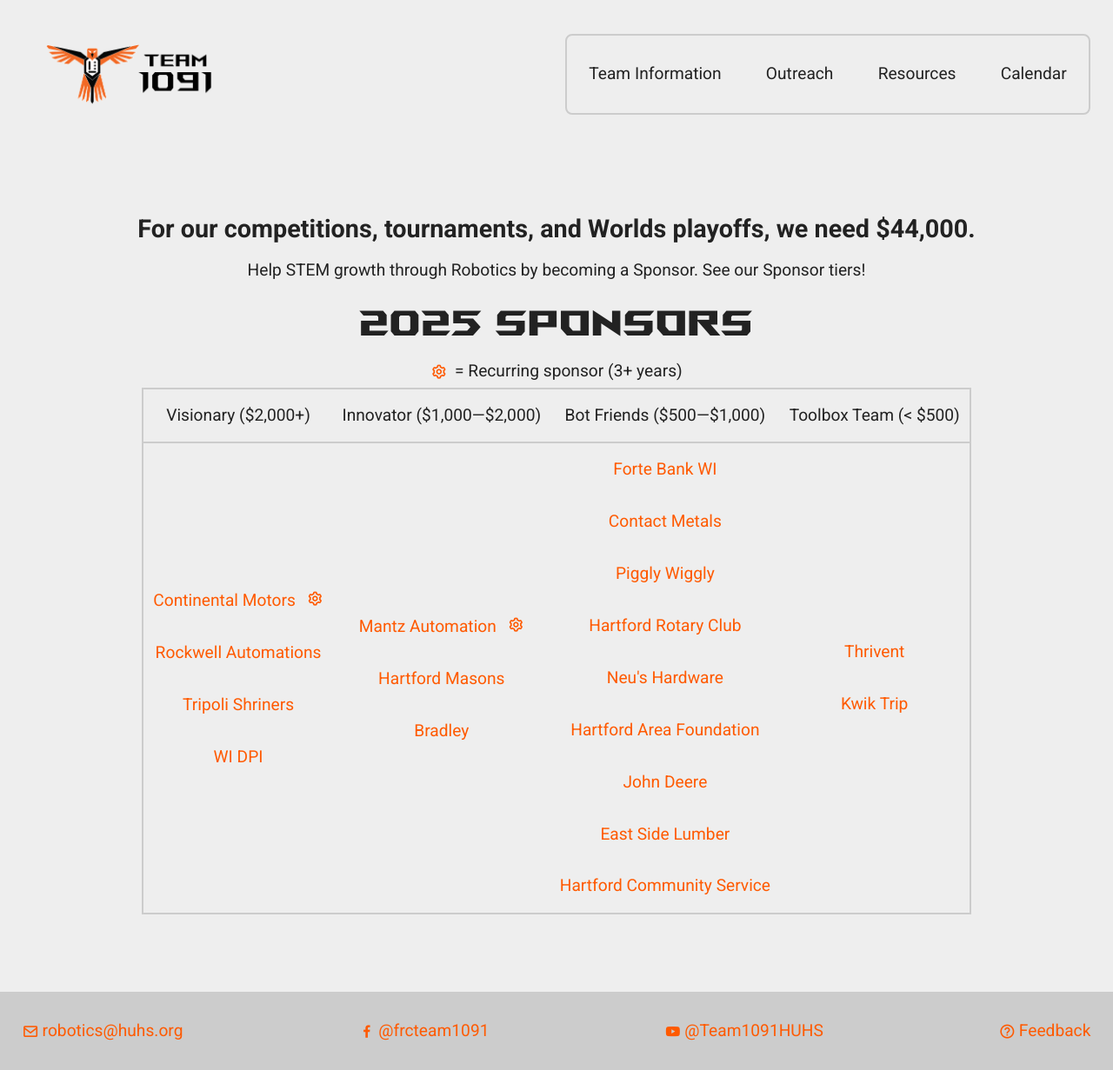
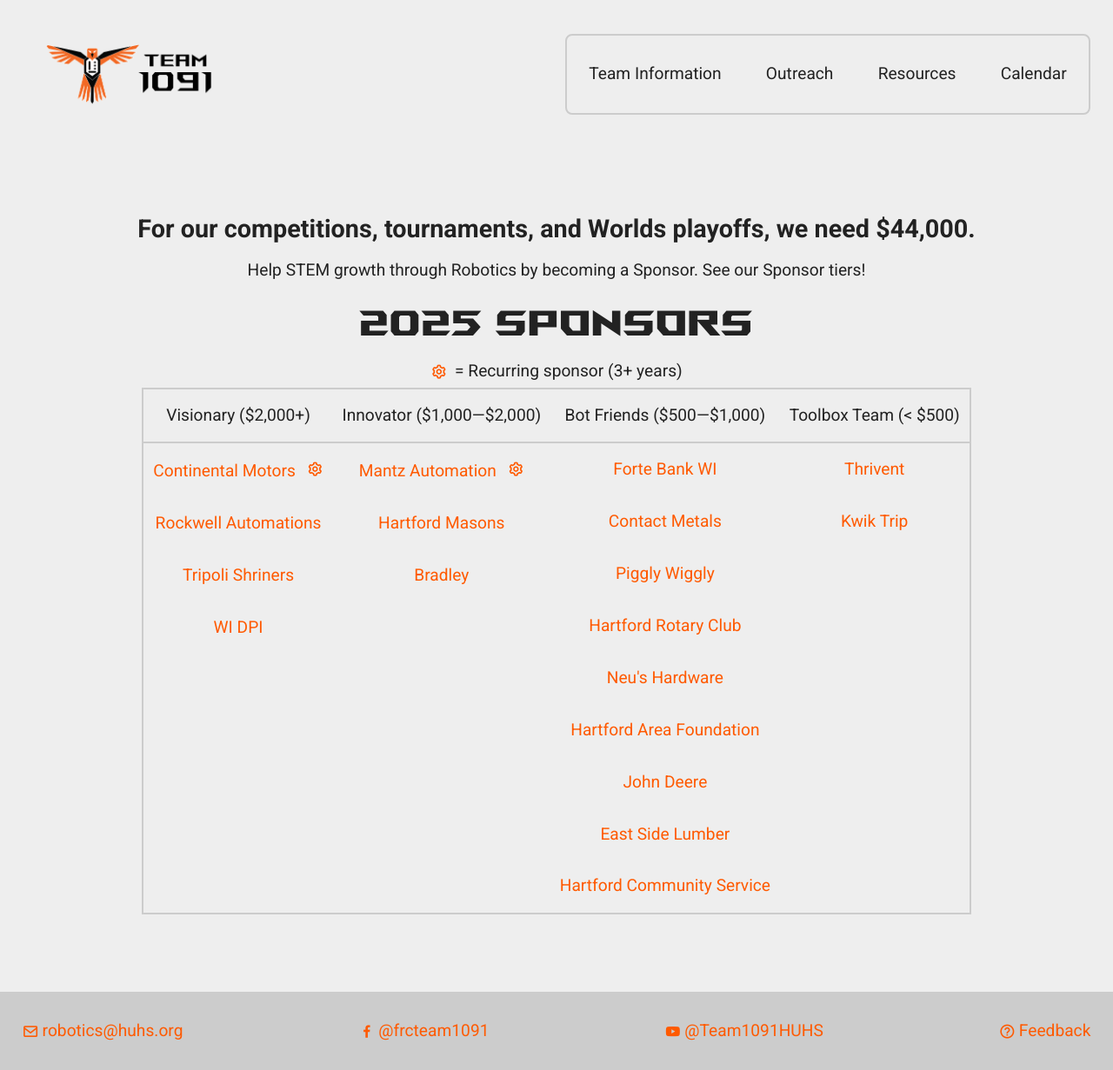
Before and after one commit to Team1091/team1091.github.io, a Jekyll site: the page built from sponsors.html, in a window 1280 px wide. Shown: the whole page at 87% size. Built offline with Jekyll 4.4.1, drawn with Linux system fonts in a browser that asks for light colours.

Commit message:
Moved it to the top

```diff
--- a/css/styles.css
+++ b/css/styles.css
@@ -73,7 +73,9 @@
     padding: 1ch;
     text-align: center;
 }
-
+tbody{
+    vertical-align: top;
+}
 h1, h2, h3 {
     text-align: center;
 }
```
